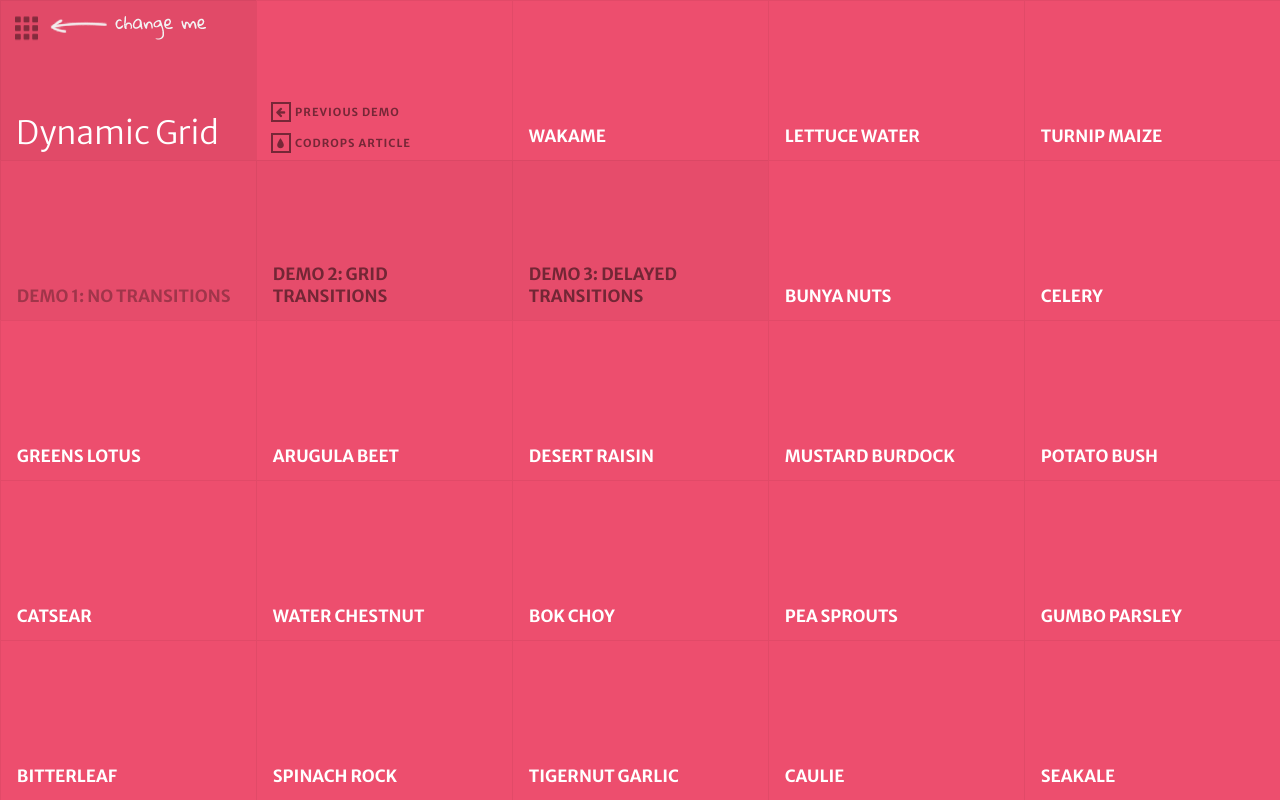
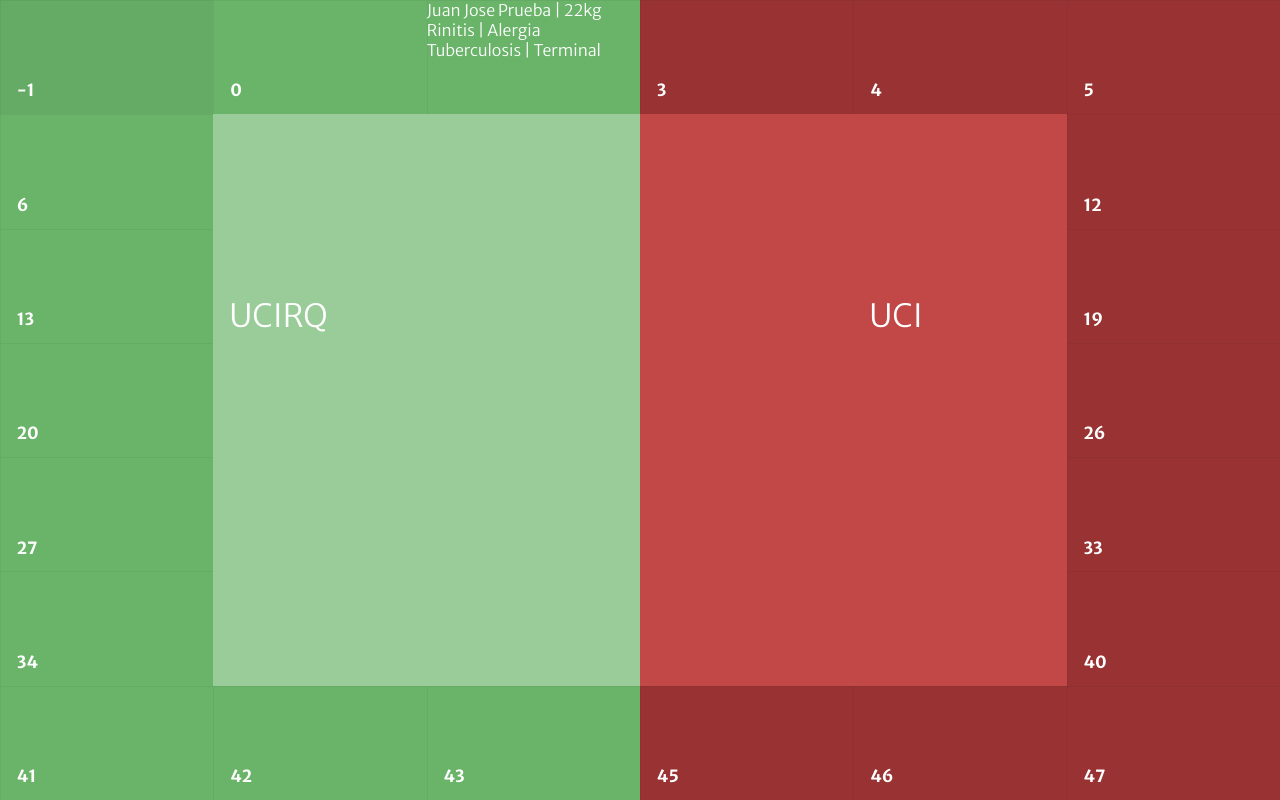
Before and after one commit to juanferreyra/pizarra-web, a PHP site: page / in a window 1280 px wide. Run offline with PHP 8.4, Linux system fonts and the light colour scheme; some web fonts are replaced.

Commit message:
Agrego cambios de css y distribucion de divs

```diff
--- a/css/component.css
+++ b/css/component.css
@@ -25,11 +25,11 @@
 	background-color: #ddd;
 	position: relative;
 	opacity: 1;
-	box-shadow: inset 0 0 0 1px rgba(0,0,0,0.05);
+	/*box-shadow: inset 0 0 0 1px rgba(0,0,0,0.05);*/
 }
 
-.gt-grid > div:hover:before,
-.gt-grid > div.special:before {
+.gt-grid > .div-verde:hover:before,
+.gt-grid > .div-verde.special:before {
 	content: '';
 	position: absolute;
 	width: 100%;
@@ -39,7 +39,22 @@
 	background: rgba(0,0,0,0.03);
 }
 
-.gt-grid > div:hover:before {
+.gt-grid > .div-verde:hover:before {
+	background: rgba(0,0,0,0.05);
+}
+
+.gt-grid > .div-rojo:hover:before,
+.gt-grid > .div-rojo.special:before {
+	content: '';
+	position: absolute;
+	width: 100%;
+	height: 100%;
+	top: 0;
+	left: 0;
+	background: rgba(0,0,0,0.03);
+}
+
+.gt-grid > .div-rojo:hover:before {
 	background: rgba(0,0,0,0.05);
 }
 
@@ -54,7 +69,7 @@
 
 /* Some content styles */
 .gt-grid > div:first-child {
-	background-image: url(../images/changeme.png);
+	/*background-image: url(../images/changeme.png);*/
 	background-repeat: no-repeat;
 	background-position: 45px 10px;
 }
@@ -156,35 +171,20 @@
 
 /* Different colors and effects for demos */
 /* Demo 1: No transition, no delays */
-.demo-1 .gt-grid > div {
-	background-color: #ed4e6e;
+.demo-1 .gt-grid > .div-verde {
+	background-color: #6ab46a;
+	box-shadow: inset 0 0 0 1px rgba(0,0,0,0.05);
 }
 
-/* Demo 2: Transition, no delays */
-.demo-2 .gt-grid > div {
-	background-color: #fc654d;
-	-webkit-transform: scale(1);
-	-moz-transform: scale(1);
-	transform: scale(1);
+.demo-1 .gt-grid > .div-rojo {
+	background-color: #993333;
+	box-shadow: inset 0 0 0 1px rgba(0,0,0,0.05);
 }
 
-.demo-2 .gt-grid > div.gt-hidden {
-	background-color: #fcdd4d;
-	-webkit-transform: scale(.8);
-	-moz-transform: scale(.8);
-	transform: scale(.8);
+.demo-1 .gt-grid > .div-verdeclaro {
+	background-color: #99cc99;
 }
 
-/* Demo 3: Transition and delays */
-.demo-3 .gt-grid > div {
-	background-color: #1abc89;
-	-webkit-transform: scale(1);
-	-moz-transform: scale(1);
-	transform: scale(1);
+.demo-1 .gt-grid > .div-rojoclaro {
+	background-color: #c24747;
 }
-
-.demo-3 .gt-grid > div.gt-hidden {
-	-webkit-transform: scale(.6) rotate(45deg);
-	-moz-transform: scale(.6);
-	transform: scale(.6);
-}
--- a/index.html
+++ b/index.html
@@ -16,53 +16,75 @@
 	<body>
 		<div class="container demo-1">
 			<div id="gt-grid-selector" class="gt-grid-control">
-				<span class="gt-grid-icon"></span>
+				<!--	<span class="gt-grid-icon"></span>
 				<div class="gt-grid-select">
-					<div></div><div></div><div></div><div></div><div></div>
-					<div></div><div></div><div></div><div></div><div></div>
-					<div></div><div></div><div></div><div></div><div></div>
-					<div></div><div></div><div></div><div></div><div></div>
-					<div></div><div></div><div></div><div></div><div></div>
-					<div></div><div></div><div></div><div></div><div></div>
-					<div></div><div></div><div></div><div></div><div></div>
-				</div>
+					<div></div><div></div><div></div><div></div><div></div><div></div><div></div>
+
+				</div>-->
 			</div>
 			<div id="gt-grid" class="gt-grid">
-				<div><h1>Dynamic Grid</h1></div>
+				<div class="div-verde"><h3>-1</h3></div>
+				<div class="div-verde"><h3>0</h3></div>
+		<!--
 				<div>
 					<div class="codrops-top">
 						<a class="codrops-icon codrops-icon-prev" href="http://tympanus.net/Tutorials/CaptionHoverEffects/"><span>Previous Demo</span></a>
 						<span class="right"><a class="codrops-icon codrops-icon-drop" href="http://tympanus.net/codrops/?p=15468"><span>Codrops Article</span></a></span>
 					</div>
 				</div>
-				<div><h3>wakame</h3></div>
-				<div><h3>lettuce water</h3></div>
-				<div><h3>turnip maize</h3></div>
-				<div class="special"><h3><a class="current-demo" href="index.html">Demo 1: No transitions</a></h3></div>
-				<div class="special"><h3><a href="index2.html">Demo 2: Grid transitions</a></h3></div>
-				<div class="special"><h3><a href="index3.html">Demo 3: Delayed transitions</a></h3></div>
-				<div><h3>bunya nuts</h3></div>
-				<div><h3>celery</h3></div>
-				<div><h3>greens lotus</h3></div>
-				<div><h3>arugula beet</h3></div>
-				<div><h3>desert raisin</h3></div>
-				<div><h3>mustard burdock</h3></div>
-				<div><h3>potato bush</h3></div>
-				<div><h3>catsear</h3></div>
-				<div><h3>water chestnut</h3></div>
-				<div><h3>bok choy</h3></div>
-				<div><h3>pea sprouts</h3></div>
-				<div><h3>gumbo parsley</h3></div>
-				<div><h3>bitterleaf</h3></div>
-				<div><h3>spinach rock</h3></div>
-				<div><h3>tigernut garlic</h3></div>
-				<div><h3>caulie</h3></div>
-				<div><h3>seakale</h3></div>
-				<div><h3>bitterleaf2</h3></div>
-				<div><h3>spinach rock2</h3></div>
-				<div><h3>tigernut garlic2</h3></div>
-				<div><h3>caulie2</h3></div>
-				<div><h3>seakale2</h3></div>
+		-->
+				<div class="div-verde">Juan Jose Prueba | 22kg <br />Rinitis | Alergia <br/>Tuberculosis | Terminal</div>
+
+				<div class="div-rojo"><h3>3</h3></div>
+				<div class="div-rojo"><h3>4</h3></div>
+				<div class="div-rojo"><h3>5</h3></div>
+				<div class="div-verde"><h3>6</h3></div>
+
+				<div class="div-verdeclaro"><h3></h3></div>
+				<div class="div-verdeclaro"><h3></h3></div>
+				<div class="div-rojoclaro"><h3></h3></div>
+				<div class="div-rojoclaro"><h3></h3></div>
+
+				<div class="div-rojo"><h3>12</h3></div>
+				<div class="div-verde"><h3>13</h3></div>
+
+				<div class="div-verdeclaro"><h1>UCIRQ</h1></div>
+				<div class="div-verdeclaro"><h3></h3></div>
+				<div class="div-rojoclaro"><h3></h3></div>
+				<div class="div-rojoclaro"><h1>UCI</h1></div>
+
+				<div class="div-rojo"><h3>19</h3></div>
+				<div class="div-verde"><h3>20</h3></div>
+
+				<div class="div-verdeclaro"><h3></h3></div>
+				<div class="div-verdeclaro"><h3></h3></div>
+				<div class="div-rojoclaro"><h3></h3></div>
+				<div class="div-rojoclaro"><h3></h3></div>
+
+				<div class="div-rojo"><h3>26</h3></div>
+				<div class="div-verde"><h3>27</h3></div>
+
+				<div class="div-verdeclaro"><h3></h3></div>
+				<div class="div-verdeclaro"><h3></h3></div>
+				<div class="div-rojoclaro"><h3></h3></div>
+				<div class="div-rojoclaro"><h3></h3></div>
+
+				<div class="div-rojo"><h3>33</h3></div>
+				<div class="div-verde"><h3>34</h3></div>
+
+				<div class="div-verdeclaro"><h3></h3></div>
+				<div class="div-verdeclaro"><h3></h3></div>
+				<div class="div-rojoclaro"><h3></h3></div>
+				<div class="div-rojoclaro"><h3></h3></div>
+
+				<div class="div-rojo"><h3>40</h3></div>
+				<div class="div-verde"><h3>41</h3></div>
+				<div class="div-verde"><h3>42</h3></div>
+				<div class="div-verde"><h3>43</h3></div>
+				<div class="div-rojo"><h3>45</h3></div>
+				<div class="div-rojo"><h3>46</h3></div>
+				<div class="div-rojo"><h3>47</h3></div>
+				<div class="div-rojo"><h3>48</h3></div>
 			</div>
 
 		</div><!-- /container -->
--- a/js/gridSelector.js
+++ b/js/gridSelector.js
@@ -29,9 +29,9 @@
 
 	gridSelector.prototype = {
 		defaults : {
-			rows : 5,
-			columns : 5,
-			maxcolumns : 5,
+			rows : 7,
+			columns : 6,
+			maxcolumns : 6,
 			onClick : function() { return false; }
 		},
 		_init : function() {
```
Also changed, not shown: css/6LmGj5dOJopQKEkt88GowSenBolNkDBl6TBgAIdCkYw.woff2 (added), 1 other file.
